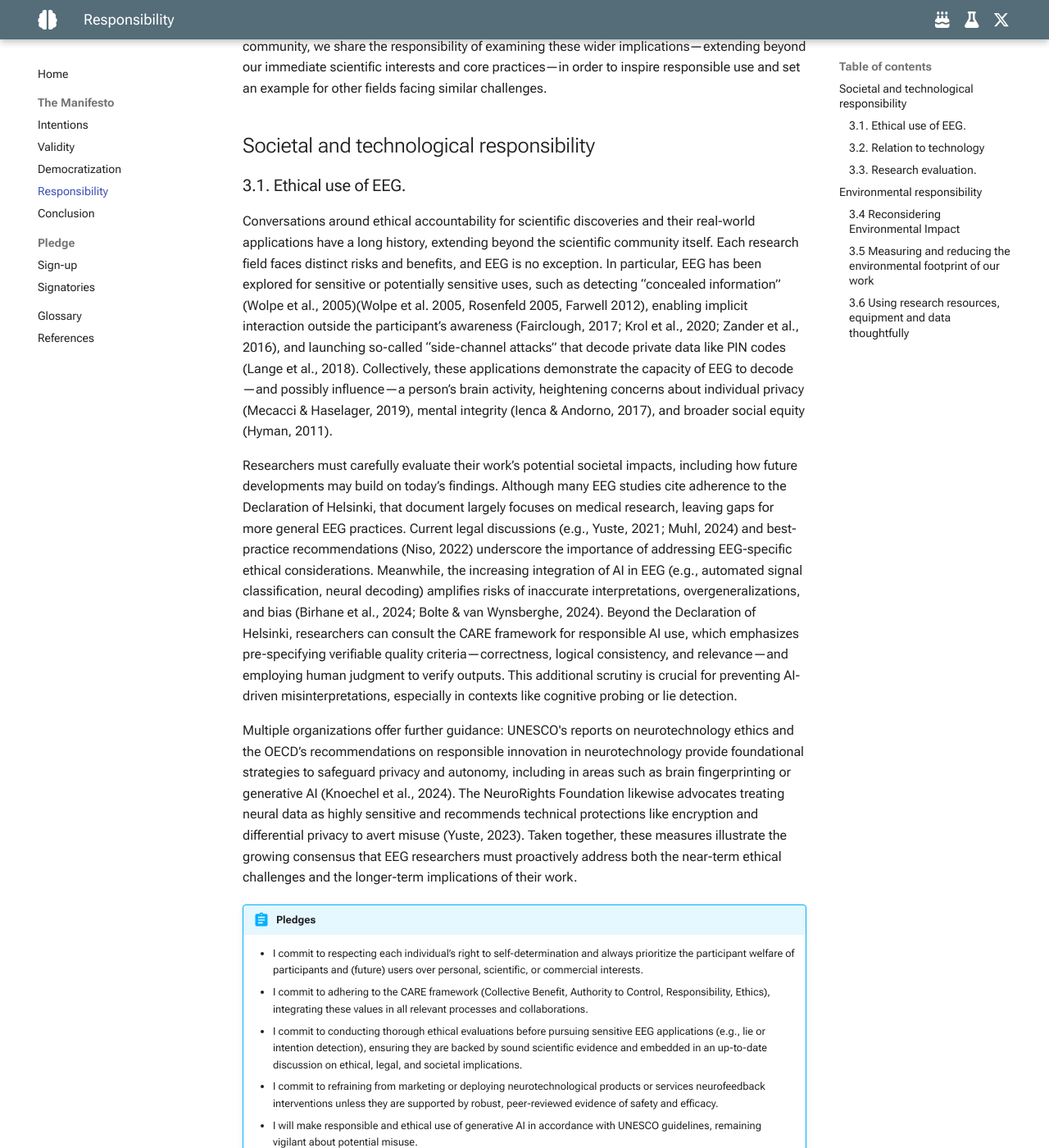
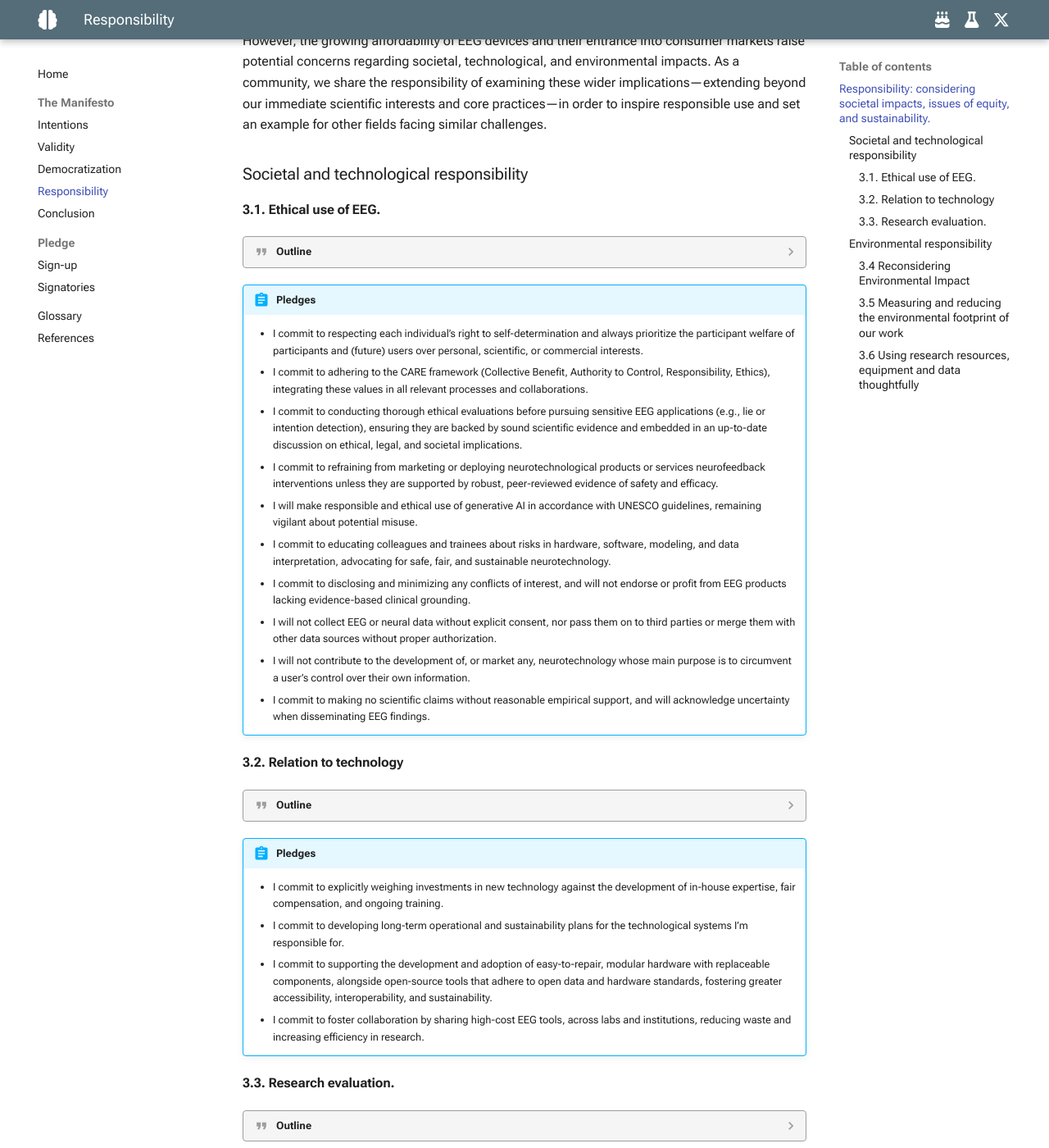
Before and after one commit to ubdbra001/EEG100Manifesto, an MkDocs documentation site: the page built from docs/responsibility.md, in a window 1280 px wide and 1400 px high, scrolled down 280 px. Shown: the whole window at 82% size. Built offline with MkDocs 1.6.1 and Material for MkDocs 9.7.7, drawn with Linux system fonts in a browser that asks for light colours; some of the changed text lies outside the part shown.

```diff
--- a/docs/responsibility.md
+++ b/docs/responsibility.md
@@ -1,14 +1,15 @@
-# Responsibility: considering societal impacts, issues of equity, and sustainability.
+## Responsibility: considering societal impacts, issues of equity, and sustainability.
 
 EEG research typically uses relatively few consumables and relies on less resource-intensive electronics than many other domains, which can make it appear innocuous by comparison. However, the growing affordability of EEG devices and their entrance into consumer markets raise potential concerns regarding societal, technological, and environmental impacts. As a community, we share the responsibility of examining these wider implications—extending beyond our immediate scientific interests and core practices—in order to inspire responsible use and set an example for other fields facing similar challenges.
 
-## Societal and technological responsibility
-### 3.1. Ethical use of EEG.
-Conversations around ethical accountability for scientific discoveries and their real-world applications have a long history, extending beyond the scientific community itself. Each research field faces distinct risks and benefits, and EEG is no exception. In particular, EEG has been explored for sensitive or potentially sensitive uses, such as detecting “concealed information” (Wolpe et al., 2005)(Wolpe et al. 2005, Rosenfeld 2005, Farwell 2012), enabling implicit interaction outside the participant’s awareness (Fairclough, 2017; Krol et al., 2020; Zander et al., 2016), and launching so-called “side-channel attacks” that decode private data like PIN codes (Lange et al., 2018). Collectively, these applications demonstrate the capacity of EEG to decode—and possibly influence—a person’s brain activity, heightening concerns about individual privacy (Mecacci & Haselager, 2019), mental integrity (Ienca & Andorno, 2017), and broader social equity (Hyman, 2011).
+### Societal and technological responsibility
+#### 3.1. Ethical use of EEG.
+??? quote "Outline"
+    Conversations around ethical accountability for scientific discoveries and their real-world applications have a long history, extending beyond the scientific community itself. Each research field faces distinct risks and benefits, and EEG is no exception. In particular, EEG has been explored for sensitive or potentially sensitive uses, such as detecting “concealed information” (Wolpe et al., 2005)(Wolpe et al. 2005, Rosenfeld 2005, Farwell 2012), enabling implicit interaction outside the participant’s awareness (Fairclough, 2017; Krol et al., 2020; Zander et al., 2016), and launching so-called “side-channel attacks” that decode private data like PIN codes (Lange et al., 2018). Collectively, these applications demonstrate the capacity of EEG to decode—and possibly influence—a person’s brain activity, heightening concerns about individual privacy (Mecacci & Haselager, 2019), mental integrity (Ienca & Andorno, 2017), and broader social equity (Hyman, 2011).
 
-Researchers must carefully evaluate their work’s potential societal impacts, including how future developments may build on today’s findings. Although many EEG studies cite adherence to the Declaration of Helsinki, that document largely focuses on medical research, leaving gaps for more general EEG practices. Current legal discussions (e.g., Yuste, 2021; Muhl, 2024) and best-practice recommendations (Niso, 2022) underscore the importance of addressing EEG-specific ethical considerations. Meanwhile, the increasing integration of AI in EEG (e.g., automated signal classification, neural decoding) amplifies risks of inaccurate interpretations, overgeneralizations, and bias (Birhane et al., 2024; Bolte & van Wynsberghe, 2024). Beyond the Declaration of Helsinki, researchers can consult the CARE framework for responsible AI use, which emphasizes pre-specifying verifiable quality criteria—correctness, logical consistency, and relevance—and employing human judgment to verify outputs. This additional scrutiny is crucial for preventing AI-driven misinterpretations, especially in contexts like cognitive probing or lie detection.
+    Researchers must carefully evaluate their work’s potential societal impacts, including how future developments may build on today’s findings. Although many EEG studies cite adherence to the Declaration of Helsinki, that document largely focuses on medical research, leaving gaps for more general EEG practices. Current legal discussions (e.g., Yuste, 2021; Muhl, 2024) and best-practice recommendations (Niso, 2022) underscore the importance of addressing EEG-specific ethical considerations. Meanwhile, the increasing integration of AI in EEG (e.g., automated signal classification, neural decoding) amplifies risks of inaccurate interpretations, overgeneralizations, and bias (Birhane et al., 2024; Bolte & van Wynsberghe, 2024). Beyond the Declaration of Helsinki, researchers can consult the CARE framework for responsible AI use, which emphasizes pre-specifying verifiable quality criteria—correctness, logical consistency, and relevance—and employing human judgment to verify outputs. This additional scrutiny is crucial for preventing AI-driven misinterpretations, especially in contexts like cognitive probing or lie detection.
 
-Multiple organizations offer further guidance: UNESCO's reports on neurotechnology ethics  and the OECD’s recommendations on responsible innovation in neurotechnology provide foundational strategies to safeguard privacy and autonomy, including in areas such as brain fingerprinting or generative AI  (Knoechel et al., 2024). The NeuroRights Foundation likewise advocates treating neural data as highly sensitive and recommends technical protections like encryption and differential privacy to avert misuse  (Yuste, 2023). Taken together, these measures illustrate the growing consensus that EEG researchers must proactively address both the near-term ethical challenges and the longer-term implications of their work.
+    Multiple organizations offer further guidance: UNESCO's reports on neurotechnology ethics  and the OECD’s recommendations on responsible innovation in neurotechnology provide foundational strategies to safeguard privacy and autonomy, including in areas such as brain fingerprinting or generative AI  (Knoechel et al., 2024). The NeuroRights Foundation likewise advocates treating neural data as highly sensitive and recommends technical protections like encryption and differential privacy to avert misuse  (Yuste, 2023). Taken together, these measures illustrate the growing consensus that EEG researchers must proactively address both the near-term ethical challenges and the longer-term implications of their work.
 
 !!! abstract "Pledges"
     - I commit to respecting each individual’s right to self-determination and always prioritize the participant welfare of participants and (future) users over personal, scientific, or commercial interests.
@@ -22,15 +23,11 @@ Multiple organizations offer further guidance: UNESCO's reports on neurotechnolo
     - I will not contribute to the development of, or market any, neurotechnology whose main purpose is to circumvent a user’s control over their own information.
     - I commit to making no scientific claims without reasonable empirical support, and will acknowledge uncertainty when disseminating EEG findings.
 
-??? example "Resources"
+#### 3.2. Relation to technology
+??? quote "Outline"
+    Our fascination with advanced, cutting-edge instrumentation (Nielsen & Andersen, 2022) can make projects that feature state-of-the-art hardware seem inherently more compelling. Yet focusing solely on acquiring newer devices may overlook the importance of fair career development and cultivating expertise in areas like data quality control and open science. EEG research, in particular, benefits from easy-to-repair, shareable, or open hardware, given the method’s relatively lower infrastructural demands compared to other neuroimaging techniques
 
-    List of resources
-
-
-### 3.2. Relation to technology
-Our fascination with advanced, cutting-edge instrumentation (Nielsen & Andersen, 2022) can make projects that feature state-of-the-art hardware seem inherently more compelling. Yet focusing solely on acquiring newer devices may overlook the importance of fair career development and cultivating expertise in areas like data quality control and open science. EEG research, in particular, benefits from easy-to-repair, shareable, or open hardware, given the method’s relatively lower infrastructural demands compared to other neuroimaging techniques
-
-By prioritizing resilience over novelty—such as defining long-term sustainability plans, pooling resource-intensive tools, and collaborating with hardware manufacturers—we can strike a better balance between investing in human capital and in equipment. This strategy not only encourages more equitable and innovative research but can also contribute to ensuring a sustainable future for EEG science.
+    By prioritizing resilience over novelty—such as defining long-term sustainability plans, pooling resource-intensive tools, and collaborating with hardware manufacturers—we can strike a better balance between investing in human capital and in equipment. This strategy not only encourages more equitable and innovative research but can also contribute to ensuring a sustainable future for EEG science.
 
 !!! abstract "Pledges"
     - I commit to explicitly weighing investments in new technology against the development of in-house expertise, fair compensation, and ongoing training.
@@ -38,14 +35,11 @@ By prioritizing resilience over novelty—such as defining long-term sustainabil
     - I commit to supporting the development and adoption of easy-to-repair, modular hardware with replaceable components, alongside open-source tools that adhere to open data and hardware standards, fostering greater accessibility, interoperability, and sustainability.
     - I commit to foster collaboration by sharing high-cost EEG tools, across labs and institutions, reducing waste and increasing efficiency in research.
 
-??? example "Resources"
+#### 3.3. Research evaluation.
+??? quote "Outline"
+    There are growing concerns about the criteria used to evaluate scientific projects and the promises made in relation to them. Many assessment bodies still rely on narrow metrics—such as journal impact factor or h-index—that fail to capture the breadth and nuance of academic careers. Such a focus discourages interdisciplinary, collaborative, and open-science approaches.
 
-    List of resources
-
-### 3.3. Research evaluation.
-There are growing concerns about the criteria used to evaluate scientific projects and the promises made in relation to them. Many assessment bodies still rely on narrow metrics—such as journal impact factor or h-index—that fail to capture the breadth and nuance of academic careers. Such a focus discourages interdisciplinary, collaborative, and open-science approaches.
-
-Adopting broader research evaluation procedures and metrics, as recommended by the Coalition for Advancing Research Assessment (CoARA), is key to creating a more open, equitable, and ethically grounded research culture. Criteria that value transparency, data sharing, and open-source development can strengthen the robustness, reliability, and social relevance of scientific findings. Embracing these more comprehensive measures can help foster integrity, encourage collaboration, and ultimately benefit both the scientific community and society at large.
+    Adopting broader research evaluation procedures and metrics, as recommended by the Coalition for Advancing Research Assessment (CoARA), is key to creating a more open, equitable, and ethically grounded research culture. Criteria that value transparency, data sharing, and open-source development can strengthen the robustness, reliability, and social relevance of scientific findings. Embracing these more comprehensive measures can help foster integrity, encourage collaboration, and ultimately benefit both the scientific community and society at large.
 
 !!! abstract "Pledges"
     - I commit to promoting evaluation processes that credit a wide range of research contributions—such as datasets, software, outreach activities, and open-access publications—rather than focusing solely on narrow bibliometric indicators.
@@ -53,15 +47,12 @@ Adopting broader research evaluation procedures and metrics, as recommended by t
     - I commit to advocating for and implementing assessment frameworks (e.g., those proposed by CoARA) that emphasize integrity, inclusivity, and social impact alongside scientific excellence.
     - I commit to continually reviewing and refining evaluation metrics within my sphere of influence—whether as a grant reviewer, hiring committee member, or collaborator—and to pushing for broader acceptance of open, ethical, and diversified research practices.
 
-??? example "Resources"
+### Environmental responsibility
+#### 3.4 Reconsidering Environmental Impact
+??? quote "Outline"
+    The scientific consensus is clear: human activity, including scientific research, profoundly affects Earth’s climate and resources—posing a serious threat to humanity’s future. Scientists, positioned at the forefront of knowledge, have a duty not just to document this crisis but also to alter their research practices accordingly (Aron et al., 2020; Racimo et al., 2022; C. L. Rae et al., 2022; Urai & Kelly, 2023). Although EEG and related neuroscience fields may appear less resource-intensive than many other domains, we are still part of a broader infrastructure that depends on finite materials, substantial energy, and complex global supply chains.
 
-    List of resources
-
-## Environmental responsibility
-### 3.4 Reconsidering Environmental Impact
-The scientific consensus is clear: human activity, including scientific research, profoundly affects Earth’s climate and resources—posing a serious threat to humanity’s future. Scientists, positioned at the forefront of knowledge, have a duty not just to document this crisis but also to alter their research practices accordingly (Aron et al., 2020; Racimo et al., 2022; C. L. Rae et al., 2022; Urai & Kelly, 2023). Although EEG and related neuroscience fields may appear less resource-intensive than many other domains, we are still part of a broader infrastructure that depends on finite materials, substantial energy, and complex global supply chains.
-
-Some lines of EEG research offer potential long-term benefits for human health and well-being, but they can also require large-scale computation, extensive travel, or high-end equipment. Sustaining such work without critically evaluating environmental costs risks perpetuating a “do it because we can” mentality—may be untenable in the long run. Moreover, systemic pressures in academia, such as publication demands and grant requirements, may push researchers to pursue expansions in scope without equivalent scrutiny of environmental impact. Achieving genuine sustainability will require confronting these norms, ensuring that EEG studies are not only scientifically rigorous but also responsive to the realities of climate change and resource scarcity.
+    Some lines of EEG research offer potential long-term benefits for human health and well-being, but they can also require large-scale computation, extensive travel, or high-end equipment. Sustaining such work without critically evaluating environmental costs risks perpetuating a “do it because we can” mentality—may be untenable in the long run. Moreover, systemic pressures in academia, such as publication demands and grant requirements, may push researchers to pursue expansions in scope without equivalent scrutiny of environmental impact. Achieving genuine sustainability will require confronting these norms, ensuring that EEG studies are not only scientifically rigorous but also responsive to the realities of climate change and resource scarcity.
 
 !!! abstract "Pledges"
     - I commit to advocating for ethical regulations and policies that require serious consideration of environmental impact—especially for high-resource or energy-intensive studies.
@@ -71,14 +62,11 @@ Some lines of EEG research offer potential long-term benefits for human health a
     - I will not treat EEG or my specific field as inherently exempt from sustainability concerns. My research is part of a larger, resource-intensive system; I acknowledge my role within that system and strive to minimize its negative impacts.
     - In addition to reducing my own research footprint, I commit to cultivating a “climate handshake,” using my position to influence others positively—whether that means introducing sustainable measures in my department, mentoring students on responsible research practices, or partnering with like-minded groups to effect broader change.
 
-??? example "Resources"
+#### 3.5 Measuring and reducing the environmental footprint of our work
+??? quote "Outline"
+    While EEG itself generally has a moderate ecological impact, the datasets involved can be very large, and the required storage and computational power used to support EEG sciences continue to expand. Moreover, we need to account for the broader environmental footprint of our professional activities (e.g., conference travel, institutional purchases, and overall infrastructure; see Souter et al., 2024, for similar initiative in fMRI).
 
-    List of resources
-
-### 3.5 Measuring and reducing the environmental footprint of our work
-While EEG itself generally has a moderate ecological impact, the datasets involved can be very large, and the required storage and computational power used to support EEG sciences continue to expand. Moreover, we need to account for the broader environmental footprint of our professional activities (e.g., conference travel, institutional purchases, and overall infrastructure; see Souter et al., 2024, for similar initiative in fMRI).
-
-A key first step is to quantify this impact (see tools examples below). With that knowledge in hand, researchers can identify effective measures to reduce negative outcomes while preserving core scientific aims. However, backfire effects—where well-intentioned actions produce unintended harm—must be carefully monitored to ensure that measures to reduce our carbon footprint do not inadvertently lead to other adverse consequences
+    A key first step is to quantify this impact (see tools examples below). With that knowledge in hand, researchers can identify effective measures to reduce negative outcomes while preserving core scientific aims. However, backfire effects—where well-intentioned actions produce unintended harm—must be carefully monitored to ensure that measures to reduce our carbon footprint do not inadvertently lead to other adverse consequences
 
 !!! abstract "Pledges"
     - I pledge to minimize the environmental impact of my research through sustainable practices across multiple domains. This includes responsible data management, such as archiving datasets efficiently to reduce redundancy and prioritizing cloud-based services powered by renewable energy.
@@ -88,16 +76,13 @@ A key first step is to quantify this impact (see tools examples below). With tha
     - I will evaluate the environmental impact of my laboratory and research projects by quantifying emissions, energy usage, and waste production through available tools, and use these evaluations to guide more sustainable practices in daily operations and long-term planning.
     - I will critically evaluate my own research projects and consider renouncing to run a project if it does not lead to foreseeable future benefits.
 
-??? example "Resources"
+#### 3.6 Using research resources, equipment and data thoughtfully
+??? quote "Outline"
+    While non-invasive EEG often appears low-impact compared to more resource-intensive methods, individual projects can still consume substantial time, funding, and materials—particularly if their design is inefficient or redundant. Consequently, reviewing existing datasets and clarifying genuine methodological advances before embarking on new recordings are essential steps to ensure our collective use of participant time and laboratory resources remains both ethical and environmentally sound. By being judicious about data collection, we both respect our participants and optimize the use of laboratory, computational, and environmental resources.
 
-    List of resources
+    Further, the production and disposal of scientific equipment contribute significantly to pollution and waste. Encouraging equipment pooling, sharing, and reuse reduces the demand for new devices and extends the lifespan of existing ones. Mega-analyses—where multiple teams aggregate already-collected datasets—also decrease resource usage, strengthen collaboration, and foster more reliable findings (Koile & Cristia, 2021).  By reducing resource usage and waste production, we not only lessen our environmental impact but also encourage a more collaborative and cost-effective research environment.
 
-### 3.6 Using research resources, equipment and data thoughtfully
-While non-invasive EEG often appears low-impact compared to more resource-intensive methods, individual projects can still consume substantial time, funding, and materials—particularly if their design is inefficient or redundant. Consequently, reviewing existing datasets and clarifying genuine methodological advances before embarking on new recordings are essential steps to ensure our collective use of participant time and laboratory resources remains both ethical and environmentally sound. By being judicious about data collection, we both respect our participants and optimize the use of laboratory, computational, and environmental resources.
-
-Further, the production and disposal of scientific equipment contribute significantly to pollution and waste. Encouraging equipment pooling, sharing, and reuse reduces the demand for new devices and extends the lifespan of existing ones. Mega-analyses—where multiple teams aggregate already-collected datasets—also decrease resource usage, strengthen collaboration, and foster more reliable findings (Koile & Cristia, 2021).  By reducing resource usage and waste production, we not only lessen our environmental impact but also encourage a more collaborative and cost-effective research environment.
-
-Likewise, our field generates vast volumes of data, and we bear a responsibility to make sure they are fully utilized. To facilitate sharing and reuse, it is essential to standardize data acquisition and analysis and to manage data according to the FAIR principles (Wilkinson, 2016), ensuring that it remains Findable, Accessible, Interoperable, and Reusable. (See also Section 1.2.)
+    Likewise, our field generates vast volumes of data, and we bear a responsibility to make sure they are fully utilized. To facilitate sharing and reuse, it is essential to standardize data acquisition and analysis and to manage data according to the FAIR principles (Wilkinson, 2016), ensuring that it remains Findable, Accessible, Interoperable, and Reusable. (See also Section 1.2.)
 
 !!! abstract "Pledges"
     - I commit to reviewing existing datasets and reusing previously collected or open data whenever feasible and only collecting new EEG data if it provides novel insights, significantly improves upon current methodologies, or addresses a well-defined research gap—thereby respecting participants’ time, minimizing resource use, and fostering more sustainable, ethical EEG science.
@@ -105,7 +90,3 @@ Likewise, our field generates vast volumes of data, and we bear a responsibility
     - Establish and participate in equipment-sharing networks or consortia that facilitate access to specialized instruments.
     - Advocate for manufacturers to support sustainable practices by providing long-term support, repair services, and recycling programs for their equipment.
     - Select EEG equipment based on durability and ability to repair, promote practices that extend the life of equipment, such as regular maintenance, repairs, and upgrades, rather than immediate replacement.
-
-??? example "Resources"
-
-    List of resources
```
Also changed, not shown: docs/conclusion.md (+5 -4 lines), docs/contributors.md (added, +1 -0 lines), docs/democratization.md (+13 -21 lines), docs/intentions.md (+11 -7 lines), docs/validity.md (+25 -39 lines).
